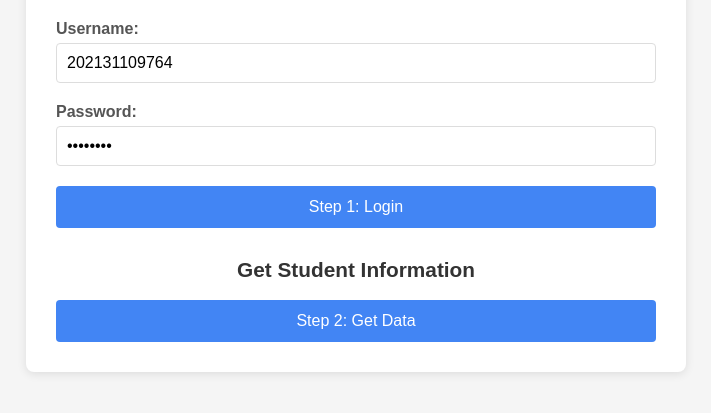
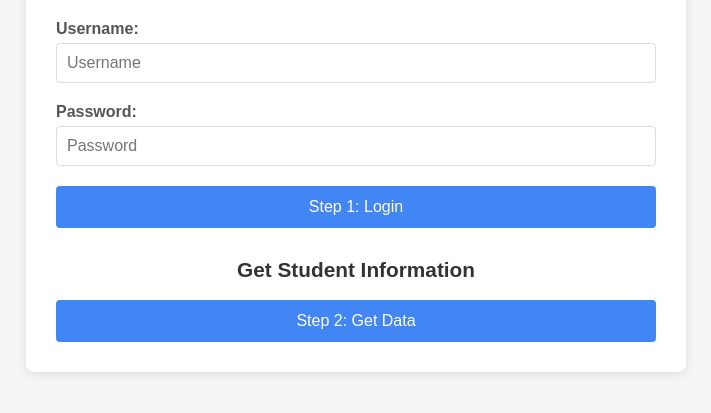
Before and after one commit to faycal-gh/Progress-rebuild, a website: page index.html in a window 1280 px wide. Shown: the part 279-692 px from the top of the page, without its empty margins (284-995 px from the left). Drawn offline with Linux system fonts and the light colour scheme.

Commit message:
Update index.html

```diff
--- a/index.html
+++ b/index.html
@@ -138,12 +138,12 @@
 
         <div class="form-group">
             <label for="username">Username:</label>
-            <input type="text" id="username" value="202131109764">
+            <input type="text" id="username" placeholder="Username">
         </div>
 
         <div class="form-group">
             <label for="password">Password:</label>
-            <input type="password" id="password" value="2kSUYRYN">
+            <input type="password" id="password" placeholder="Password">
         </div>
 
         <button id="loginBtn">Step 1: Login</button>
```
